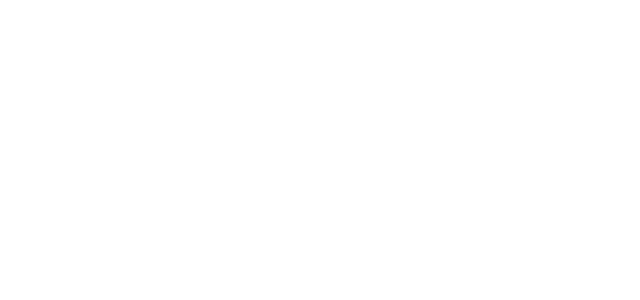
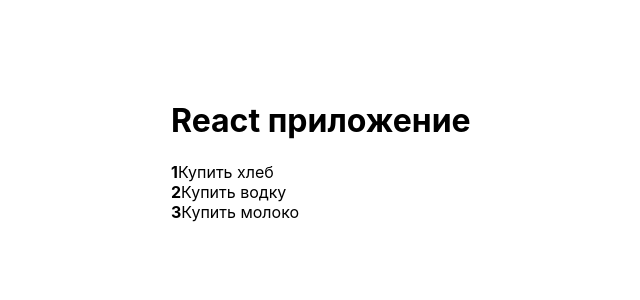
Before and after one commit to nacukisubaru/vladlen-quick-react-course, a React (Create React App) app: page / in a window 1280 px wide. Shown: the top 300 px of the page, without its empty margins (169-809 px from the left). Built offline with nearby package versions, Linux system fonts and the light colour scheme.

Commit message:
компоненты списка дел

```diff
--- a/src/App.js
+++ b/src/App.js
@@ -1,7 +1,19 @@
 import React from 'react';
+import TodoList from './Todo/TodoList';
 
 function App() {
-  return <div className="wrapper" />
+  const todos = [
+    {id:1, completed: false, title: 'Купить хлеб'},
+    {id:2, completed: false, title: 'Купить водку'},
+    {id:3, completed: false, title: 'Купить молоко'},
+  ]
+
+  return(
+    <div className="wrapper">
+      <h1>React приложение</h1>
+      <TodoList todos={todos} />
+    </div>
+  );
 }
 
 export default App;
--- /dev/null
+++ b/src/Todo/TodoItem.js
@@ -0,0 +1,10 @@
+import React from "react";
+
+export default function TodoItem({todoItem, index}) {
+    return (
+        <li>
+            <strong>{index + 1}</strong>
+            {todoItem.title}
+        </li>
+    )
+}
--- /dev/null
+++ b/src/Todo/TodoList.js
@@ -0,0 +1,22 @@
+import React from 'react'
+import TodoItem from './TodoItem';
+
+const styles = {
+    ul: {
+        listStyle: 'none',
+        margin: 0,
+        padding: 0
+    }
+}
+
+export default function TodoList(props) {
+    return (
+        <ul style={styles.ul}>
+            {
+                props.todos.map((item, index) => {
+                    return <TodoItem todoItem={item} key={item.id} index={index} />
+                })
+            }
+        </ul>
+    );
+}
```
